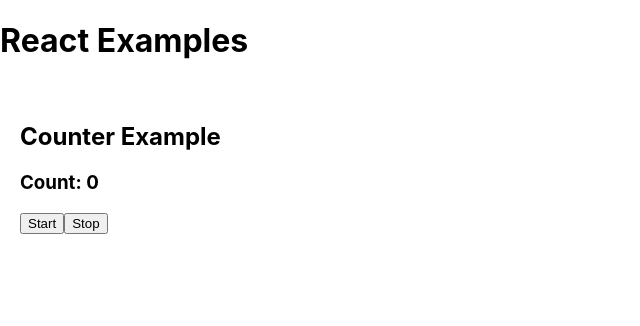
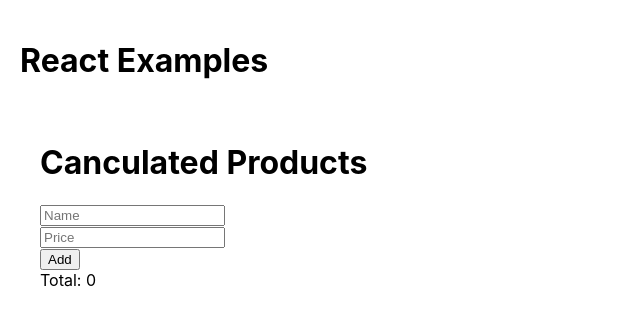
Before and after one commit to NguyenTriet138/Internship-React-Training, a React (Create React App) app in the folder examples/: page / in a window 1280 px wide. Shown: the top 326 px of the page, without its empty margins (0-640 px from the left). Built offline with nearby package versions, Linux system fonts and the light colour scheme.

Commit message:
Feat: add sample code for hook useMemo

```diff
--- a/examples/src/App.js
+++ b/examples/src/App.js
@@ -1,11 +1,12 @@
 import './App.css';
-import Counter from './sampleCode/hooks/useRef';
+import CanculateProducts from './sampleCode/hooks/useMemo';
 
 function App() {
+
   return (
-    <div>
+    <div style={{ padding: '20px' }}>
       <h1>React Examples</h1>
-      <Counter />
+      <CanculateProducts />
     </div>
   );
 }
--- /dev/null
+++ b/examples/src/sampleCode/hooks/useMemo.js
@@ -0,0 +1,35 @@
+import { useMemo, useState } from 'react';
+
+function CanculateProducts() {
+  const [name, setName] = useState('');
+  const [price, setPrice] = useState();
+  const [products, setProducts] = useState([]);
+
+  const handleSubmit = () => {
+    setProducts([...products, { name, price: Number(price) }]);
+    setName('');
+    setPrice('');
+  };
+
+  return (
+    <div style={{ padding: '20px' }}>
+      <h1>Canculated Products</h1>
+      <input value={name} placeholder="Name" onChange={e => setName(e.target.value)} />
+      <br />
+      <input value={price} placeholder="Price" type="number" onChange={e => setPrice(e.target.value)} />
+      <br />
+      <button onClick={handleSubmit}>Add</button>
+      <br />
+      Total: {useMemo(() => products.reduce((result, prod) => result + prod.price, 0), [products])}
+      <ul>
+        {products.map((prod, index) => (
+          <li key={index}>
+            {prod.name} - ${prod.price}
+          </li>
+        ))}
+      </ul>
+    </div>
+  );
+}
+
+export default CanculateProducts;
```
